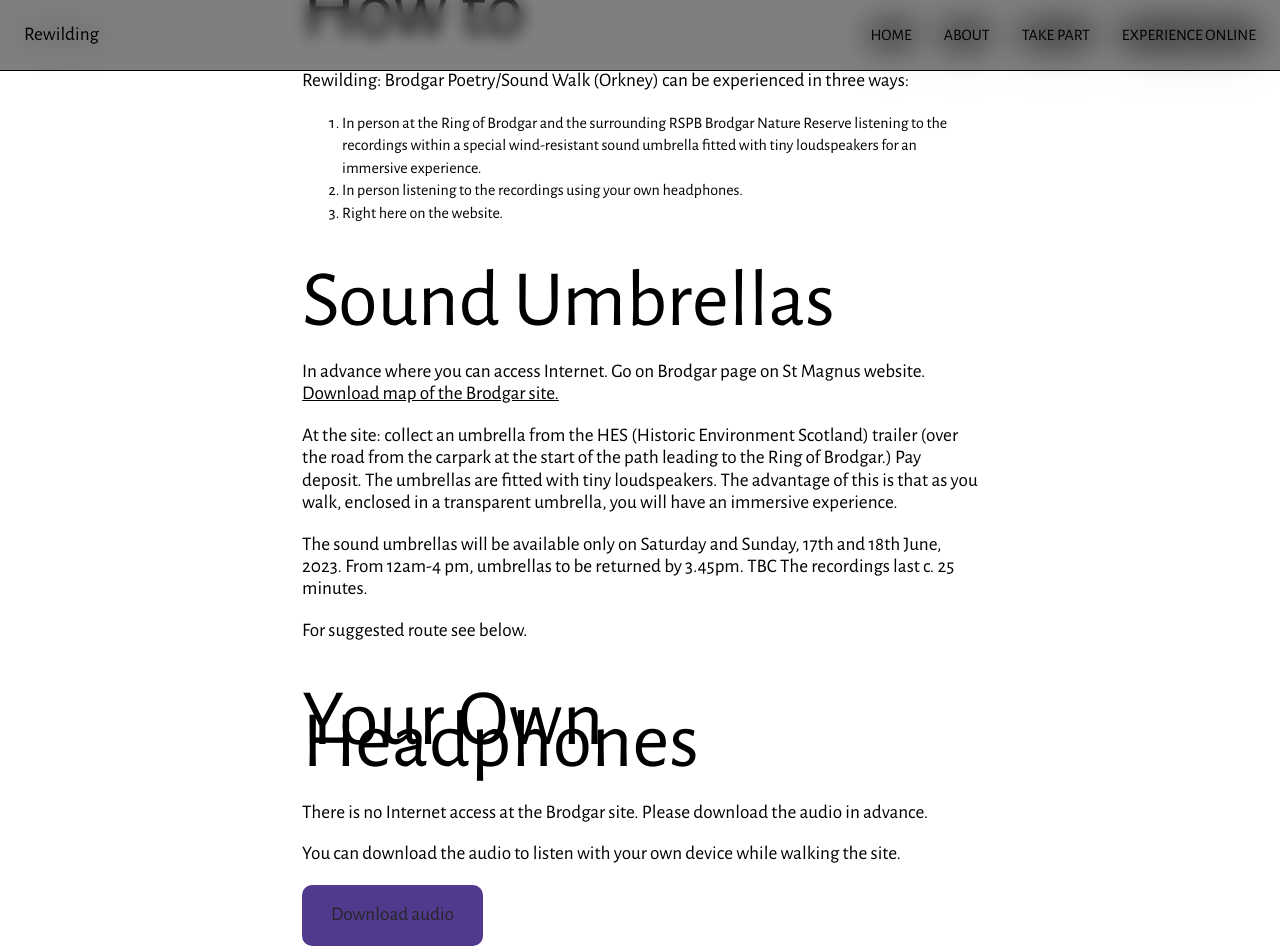
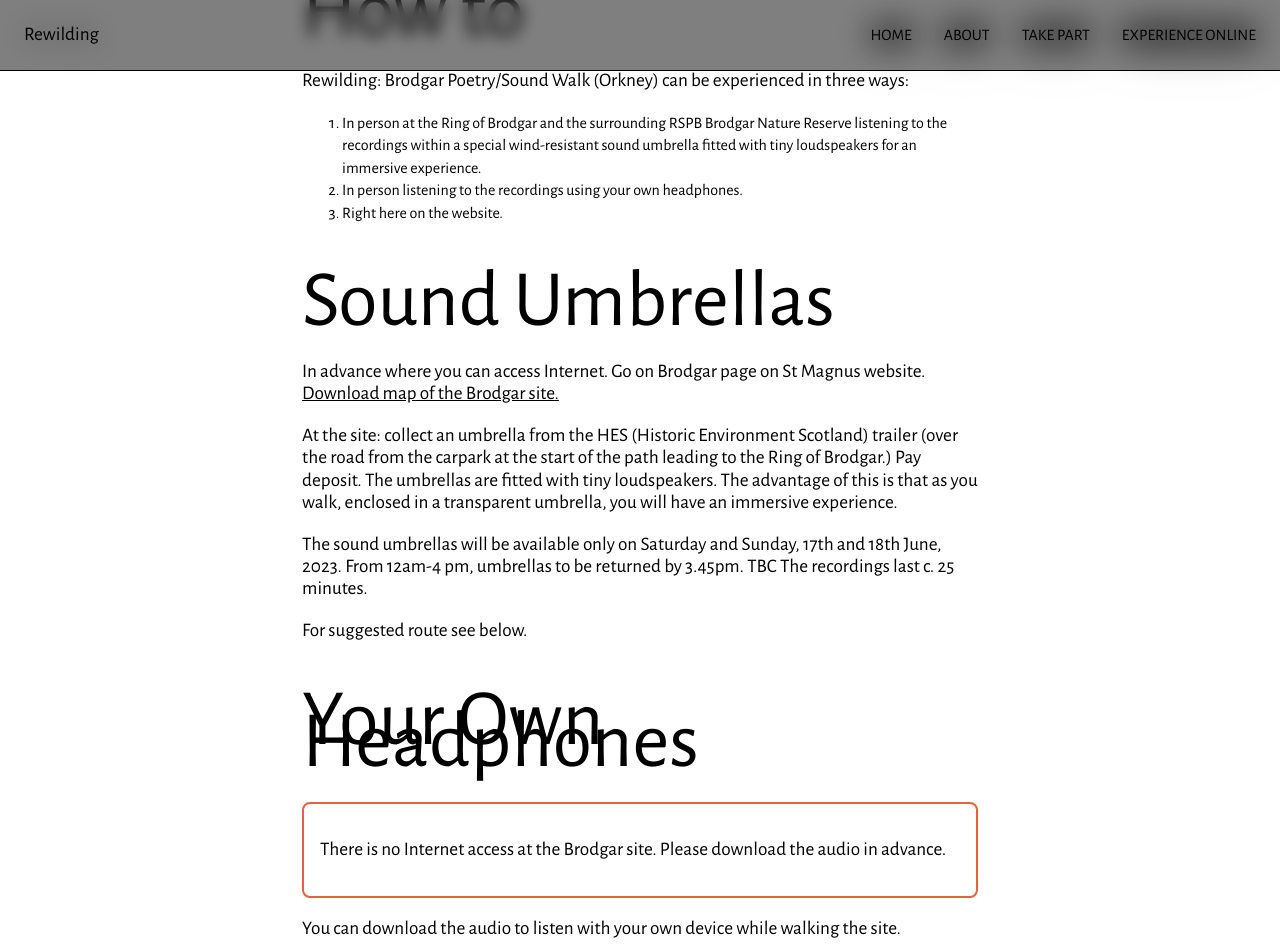
Before and after one commit to empowermint/brodgar, a Next.js app: page /take-part in a window 1280 px wide. Shown: the top 952 px of the page. Built offline with nearby package versions, Linux system fonts and the light colour scheme.

Commit message:
Style warnings

```diff
--- a/styles/global.scss
+++ b/styles/global.scss
@@ -25,6 +25,7 @@ body {
   background: white;
   --brand: #32167A;
   --brand-dark: #1D0D47;
+  --warning: #E66140;
 }
 
 @media (prefers-color-scheme: dark) {
@@ -103,6 +104,14 @@ button {
 button:hover,
 button:active {
   filter: opacity(95%) brightness(110%);
+}
+
+// ### WARNING DIV
+
+.warning {
+  padding: 1em;
+  border: 2px solid var(--warning);
+  border-radius: .5rem;
 }
 
 // ## POETRY
```
